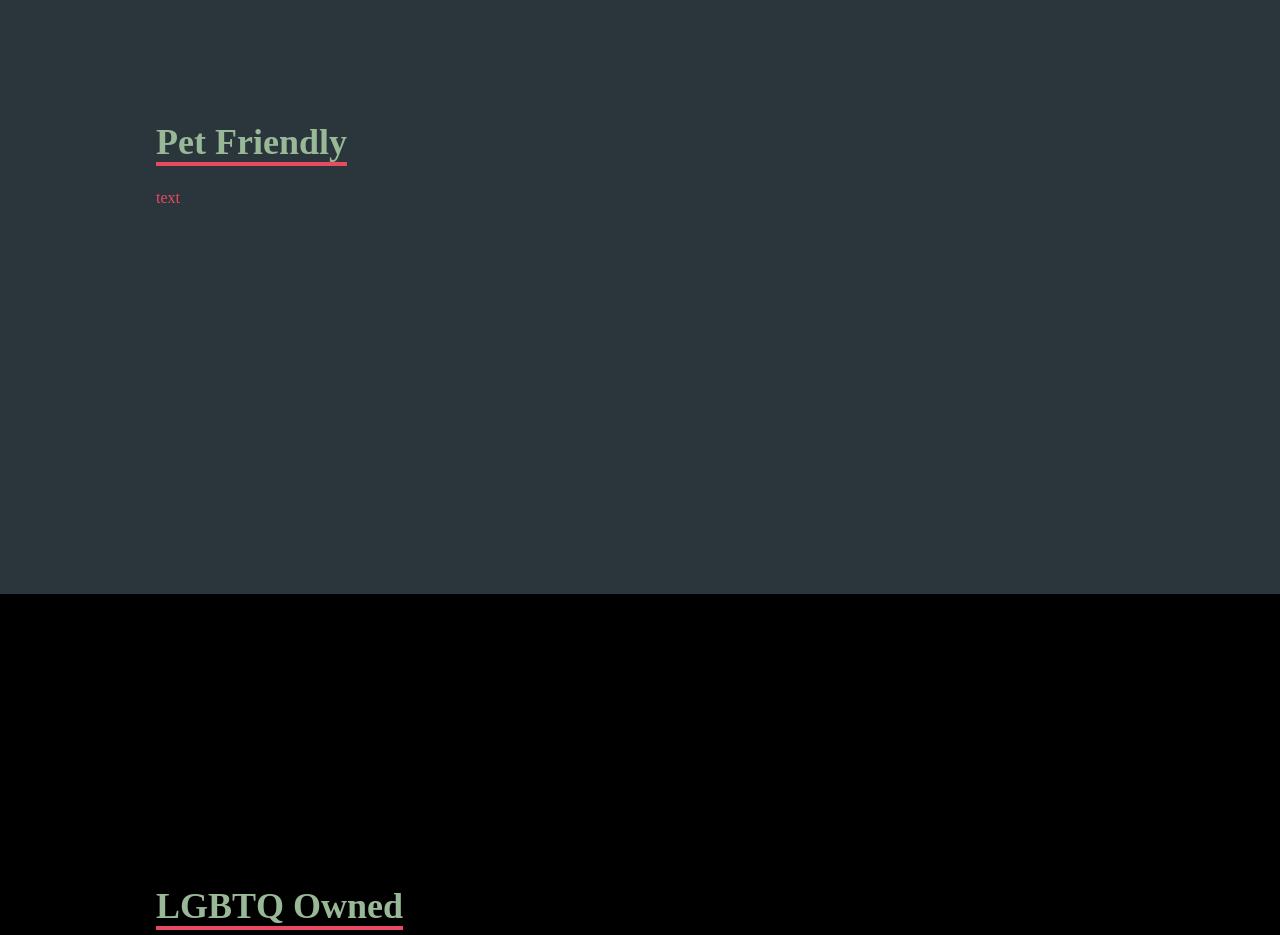
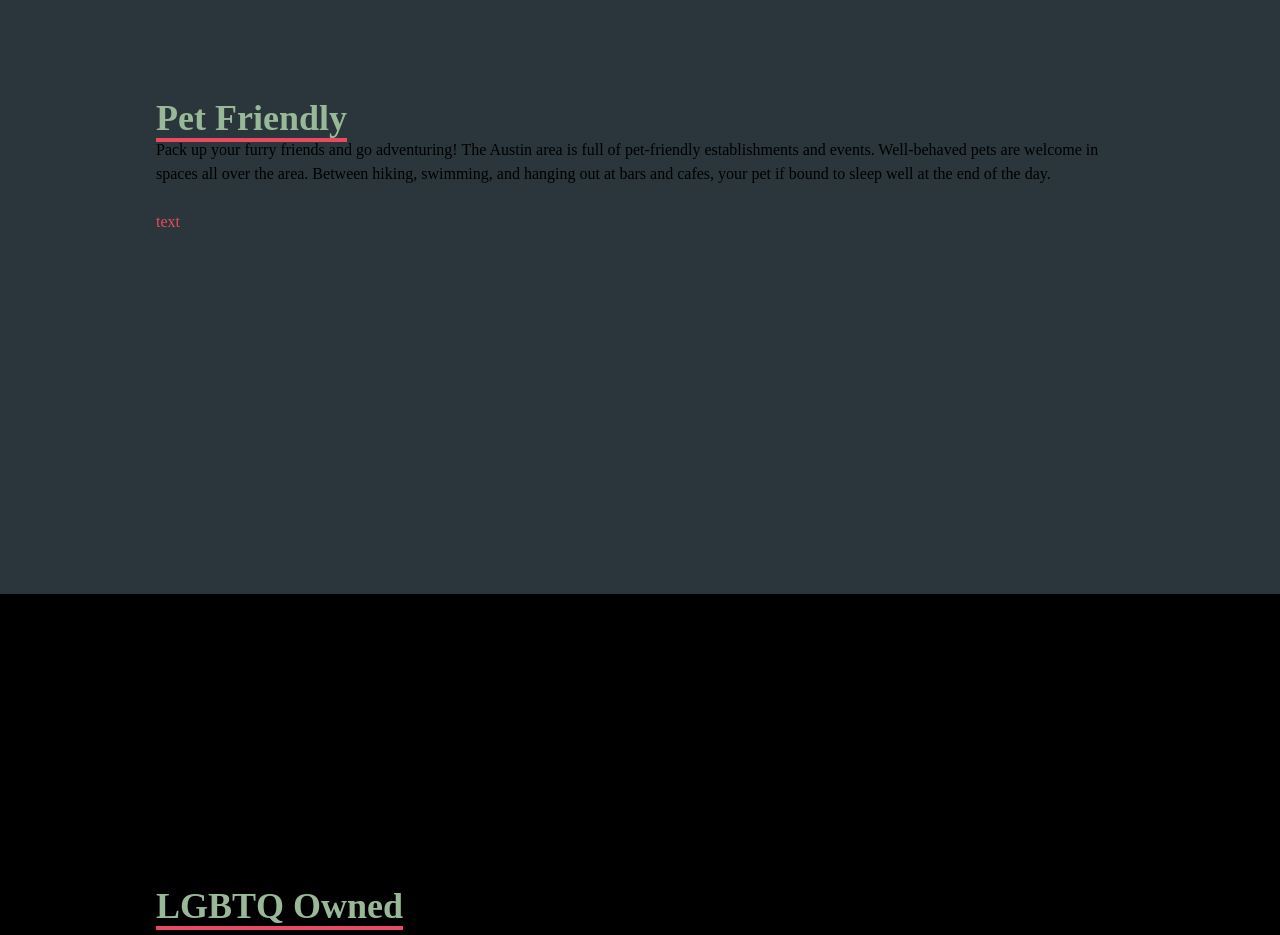
Before and after one commit to NumiBlue/projectel, a React (Create React App) app in the folder my-app/: page /Article3 in a window 1280 px wide. Shown: the part 7520-8455 px from the top of the page. Built offline with nearby package versions, Linux system fonts and the light colour scheme.

Commit message:
adds pet-friendly copy

```diff
--- a/my-app/src/components/PetFriendly.jsx
+++ b/my-app/src/components/PetFriendly.jsx
@@ -7,6 +7,7 @@ const PetFriendly = () => {
         <div className='max-w-[1000px] mx-auto p-4 flex flex-col justify-center w-full h-full'>
             <div className='pb-8'>
                 <p className='text-4xl font-bold inline border-b-4 text-[#99B898] border-[#E84A5F]'>Pet Friendly</p>
+                <p>Pack up your furry friends and go adventuring! The Austin area is full of pet-friendly establishments and events. Well-behaved pets are welcome in spaces all over the area. Between hiking, swimming, and hanging out at bars and cafes, your pet if bound to sleep well at the end of the day.</p>
                 <p className='py-6 text-[#E84A5F]'>text</p>
            </div>
         </div>
```
